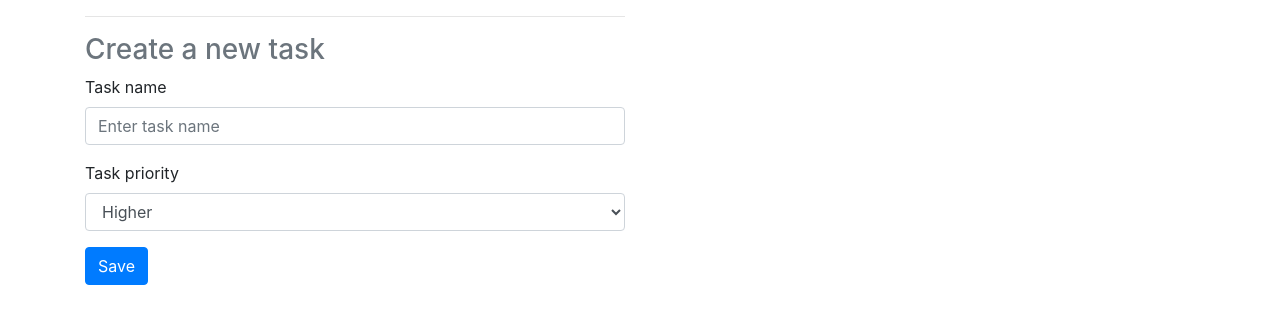
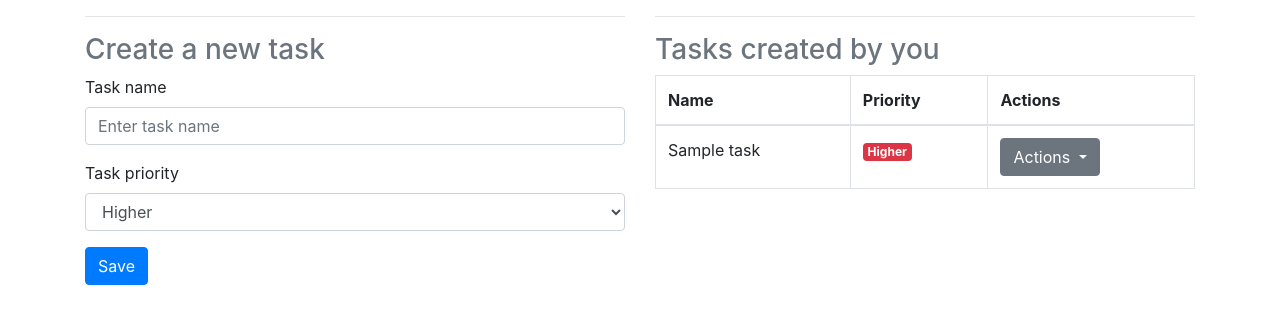
Before and after one commit to jlsicajan/django_v1_11, a Django app: page /tasks/create in a window 1280 px wide. Shown: the part 56-380 px from the top of the page. Run offline with Django 3.2, Linux system fonts and the light colour scheme; a user stored in the database is signed in; tables that the repository leaves empty hold one stand-in row (values such as "Sample post"); some libraries are stand-ins or nearby versions.

Commit message:
create task

```diff
--- a/tasks/templates/tasks/index.html
+++ b/tasks/templates/tasks/index.html
@@ -7,10 +7,11 @@
             <h3 class="text-muted">Welcome, here are your tasks</h3>
             <p>User info: {{ request.user|safe }}</p>
             <a class="btn btn-outline-success" href="{% url 'tasks:create' %}">New</a>
+
             <table class="table table-bordered">
                 <thead>
                 <tr>
-                    <th scope="col hidden-sm-down">#</th>
+                    <th scope="col hidden-xs-down">#</th>
                     <th scope="col">Name</th>
                     <th scope="col">Priority</th>
                     <th scope="col">Actions</th>
@@ -19,7 +20,7 @@
                 <tbody>
                 {% for task in tasks %}
                     <tr>
-                        <td class="hidden-sm-down">{{ task.id }}</td>
+                        <td class="hidden-xs-down">{{ task.id }}</td>
                         <td>{{ task.name }}</td>
                         <td>
                             {% if task.priority == '3' %}
--- a/tasks/templates/tasks/my_tasks/create.html
+++ b/tasks/templates/tasks/my_tasks/create.html
@@ -2,28 +2,70 @@
 
 {% block content %}
     <div class="row">
-        <div class="col-6">
+        <div class="col-12 col-sm-6">
             <hr>
             <h3 class="text-muted">Create a new task</h3>
-            <form>
+            <form action="/tasks/create" method="post">
+                {% csrf_token %}
                 <div class="form-group">
                     <label for="task_name">Task name</label>
-                    <input type="email" class="form-control" id="task_name" placeholder="Enter task name">
+                    <input type="text" class="form-control" name="task_name" id="task_name"
+                           placeholder="Enter task name" required="required">
                 </div>
                 <div class="form-group">
                     <label for="priority">Task priority</label>
-                    <select class="form-control" id="priority">
-                        <option class="3">Higher</option>
-                        <option class="2">Medium</option>
-                        <option class="1">Lower</option>
+                    <select class="form-control" id="priority" name="priority" required="required">
+                        <option value="3">Higher</option>
+                        <option value="2">Medium</option>
+                        <option value="1">Lower</option>
                     </select>
                 </div>
+                <div class="form-group">
+                    <button type="submit" class="btn btn-primary">Save</button>
+                </div>
             </form>
-
-            <button type="submit" class="btn btn-primary">Save</button>
         </div>
-        <div class="col-6">
-
+        <div class="col-12 col-sm-6">
+            <hr>
+            <h3 class="text-muted">Tasks created by you</h3>
+            <table class="table table-bordered">
+                <thead>
+                <tr>
+                    <th scope="col">Name</th>
+                    <th scope="col">Priority</th>
+                    <th scope="col">Actions</th>
+                </tr>
+                </thead>
+                <tbody>
+                {% for task in tasks %}
+                    <tr>
+                        <td>{{ task.name }}</td>
+                        <td>
+                            {% if task.priority == '3' %}
+                                <span class="badge badge-danger">Higher</span>
+                            {% elif task.priority == '2' %}
+                                <span class="badge badge-warning">Medium</span>
+                            {% else %}
+                                <span class="badge badge-info">Lower</span>
+                            {% endif %}
+                        </td>
+                        <td>
+                            <div class="dropdown">
+                                <button class="btn btn-secondary dropdown-toggle" type="button" id="dropdownMenuButton"
+                                        data-toggle="dropdown" aria-haspopup="true" aria-expanded="false">
+                                    Actions
+                                </button>
+                                <div class="dropdown-menu" aria-labelledby="dropdownMenuButton">
+                                    <a class="dropdown-item" href="#"><i class="fa fa-trash"></i> Delete</a>
+                                    <a class="dropdown-item" href="#"><i class="fa fa-plus"></i> Assign to user</a>
+                                    <a class="dropdown-item" href="#"><i class="fa fa-edit"></i> Edit</a>
+                                </div>
+                            </div>
+                        </td>
+                    </tr>
+                {% endfor %}
+                </tbody>
+            </table>
         </div>
     </div>
 {% endblock %}
--- a/tasks/views.py
+++ b/tasks/views.py
@@ -48,7 +48,20 @@ def my_tasks(request):
 
 @login_required(login_url='/tasks/login/')
 def create_task(request):
-    return render(request, 'tasks/my_tasks/create.html')
+    if request.method == 'POST':
+        # for key in request.POST:
+        #     print(key)
+        #     value = request.POST[key]
+        #     print(value)
+        task_name = request.POST['task_name']
+        priority = request.POST['priority']
+        new_task = Task()
+        new_task.name = task_name
+        new_task.TASK_PRIORITY = priority
+
+        new_task.save()
+    tasks = Task.objects.order_by('priority')
+    return render(request, 'tasks/my_tasks/create.html', {'tasks': tasks})
 
 
 def logout(request):
```
